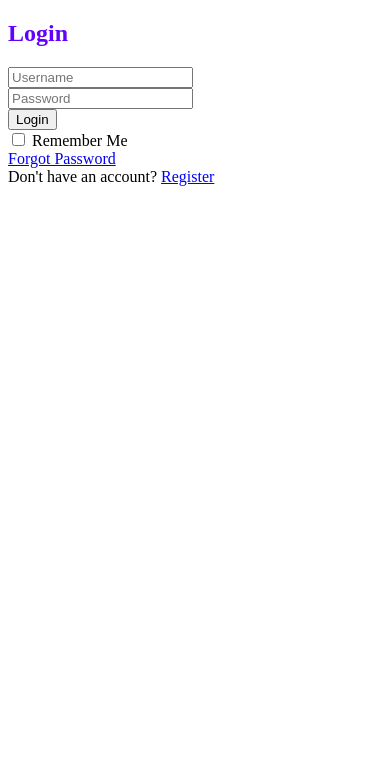
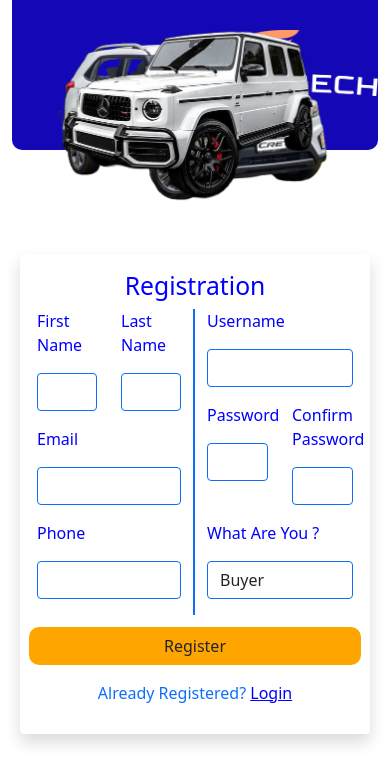
Before and after one commit to Narotsit-Karki/Car-Kin-Bech, a Django app: template template/Register.html in a window 390 px wide. Shown: the top 784 px of the page. Run offline with Django 4.2, Linux system fonts and the light colour scheme; the template is opened without the code that fills it, so the values that code supplies are empty.

Commit message:
Modified some changes within the template folder

```diff
--- a/template/Register.html
+++ b/template/Register.html
@@ -1,48 +1,93 @@
 <!DOCTYPE html>
 <html lang="en">
   <head>
-    <!-- ... (your head content) ... -->
-  </head>
+    <meta charset="utf-8">
+    <meta name="viewport" content="width=device-width, initial-scale=1">
+    <title>Register</title>
+    <link href="../static/css/bootstrap-5.0.2-dist/css/bootstrap.min.css" rel="stylesheet">
+    <link href="../static/css/style.css" rel="stylesheet">
+</head>
   <body>
-    <section>
-      <div class="container mt-5 pt-5">
-        <div class="row">
-          <div class="col-12 col-sm-8 col-md-6 mx-auto">
-            <div class="blue-box"></div> <!-- Blue box at the top -->
-            <!-- New container for centering -->
-            <div class="d-flex justify-content-center">
-              <div class="card">
-                <div class="card-body">
-                  <h2 class="text-center" style="color: rgb(98, 0, 255);width:350px;font-family:Times New Roman, sans-serif; text-align: left;font-weight: 600;">Login</h2>
-                  <form action="">
-                    <div class="form-group">
-                      <input type="text" name="username" id="username" class="form-control my-3  blue-textbox small-textbox  reduce-margin-padding" placeholder="Username">
+     <!-- Blue box at the top -->
+    <div class="container-fluid">
+      <div class="blue-box position-relative">
+          <div class="position-absolute top-0 start-0">
+            <img class="img-fluid" src = "../static/images/creta.png" height="400"  width="400">
+          </div>
+          <div class="position-absolute " style="left: 37%; top:20%;">
+
+            <img class="img-fluid" src="../static/images/logo.png" width="300">
+          </div>
+          <div class="position-absolute top-0 end-0">
+            <img class="img-fluid" src="../static/images/g36.png" height="400" width="400">
+          </div>
+      </div>
+      <div class="mt-5 p-2">
+        <div class="card shadow mt-5">
+          <div class="card-body">
+            <div class="text-center"">
+              <h2 class="" style="color: blue;"">Registration </h2>
+            </div>
+            <form action="" >
+              <div class="row">
+                <div class="col-6 border-end border-2 border-primary">
+                  <div class="row">
+                    <div class="col">
+                      <label for="fname"  style="color: blue;">First Name</label>
+                      <input type="text" name="fname" id="fname" class="form-control my-3 small-textbox border-primary" autocomplete="off">
                     </div>
-                    <div class="form-group">
-                      <input type="password" name="password" id="password" class="form-control my-3 blue-textbox small-textbox reduce-margin-padding" placeholder="Password">
+                    <div class="col">
+                      <label for="lname"  style="color: blue;">Last Name</label>
+                      <input type="text" name="lname" id="lname" class="form-control my-3 small-textbox border-primary" autocomplete="off">
                     </div>
-                    <div class=" mt-3">
-                      <button class="btn btn-warning  yellow-bg login-button ">Login</button>
-                      <div class="remember-forgot mt-2">
-                        <div style="width: 150px;">
-                          <input type="checkbox" id="rememberMe">
-                          <label for="rememberMe">Remember Me</label>
-                        </div>
-                        <div style="width: 150px;">
-                          <a href="#" class="blue-link">Forgot Password</a>
-                        </div>
-                      </div>
-                      <span class="blue-link ml-2"> <div class="nav-link">Don't have an account? <a href="register.html" style="color: blue;">Register</a></div></span>
+                    <div class="col-12">
+                      <label for="email" style="color: blue;">Email</label>
+                      <input type="email" name="email" id="email" class="form-control my-3 small-textbox border-primary">
                     </div>
-                  </form>
+                  <div class="col-12">
+                    <label for="email" style="color: blue;">Phone</label>
+                    <input type="text" name="phone" id="phone" class="form-control my-3 small-textbox border-primary">
+                  </div>
+                  </div>
+                </div>
+                <div class="col-6">
+                  <div class="row ">
+                    <div class="col-12">
+                      <label for="username" style="color: blue;">Username</label>
+                      <input type="text" name="username" id="username" class="form-control my-3 small-textbox border-primary" autocomplete="false">
+                    </div>
+
+                  <div class="col-6">
+                      <label for="password" style="color: blue;">Password</label>
+                      <input type="password" name="password" id="password" class="form-control my-3 small-textbox border-primary">
+                  </div>
+                  <div class="col-6">
+                    <label for="password2" style="color: blue;">Confirm Password</label>
+                    <input type="password2" name="password2" id="password2" class="form-control my-3 small-textbox border-primary">
+                </div>
+                  <div class="col-12">
+                    <label for="user_type" style="color: blue;">What Are You ?</label>
+                    <select name="user_type" id="user_type" class="form-control my-3 border-primary">
+                      <option value="1" > Buyer</option>
+                      <option value="2">Seller</option>
+                    </select>
+                  </div>
                 </div>
               </div>
-            </div>
-            <!-- End of the new container -->
+              <div class="mt-2 p-1">
+                            <button class="btn login-button w-100">Register</button>
+
+                               <span class="blue-link ml-2 ">
+                                 <div class="nav-link text-center mt-2">
+                                 Already Registered?
+                                  <a href="login.html" style="color: blue;">Login</a>
+                                </div>
+                              </span>
+              </div>
+            </form>
           </div>
         </div>
       </div>
-    </section>
-    <!-- ... (your scripts) ... -->
+    </div>
   </body>
 </html>
--- a/template/style.css
+++ /dev/null
@@ -1,4 +0,0 @@
-@import url('https://https://fonts.googleapis.com/css2?family=Poppins%3Awght%40400%3B500&display=swap%27%29%3B')
-
-body{
-    font-family: Arial, "Helvetica Neue", Hel
```
Also changed, not shown: template/index.html (deleted, +0 -117 lines), template/photo/rimac-nevera.jpg (deleted).
